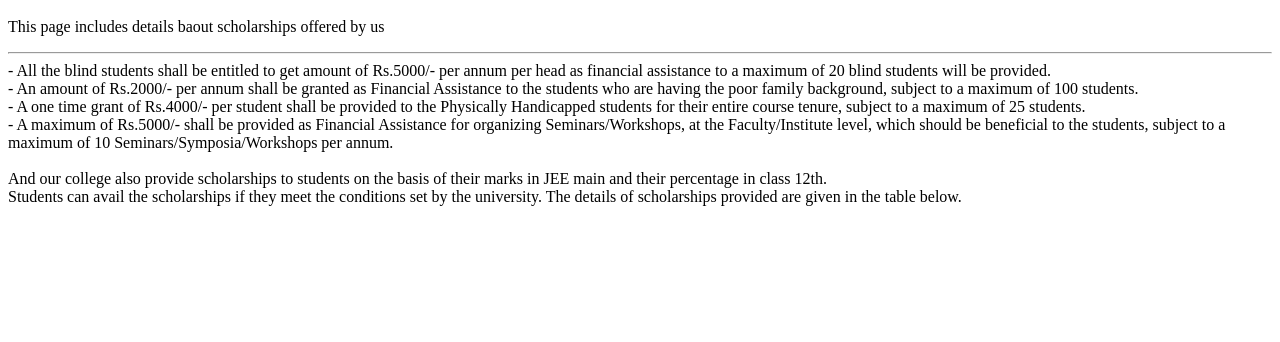
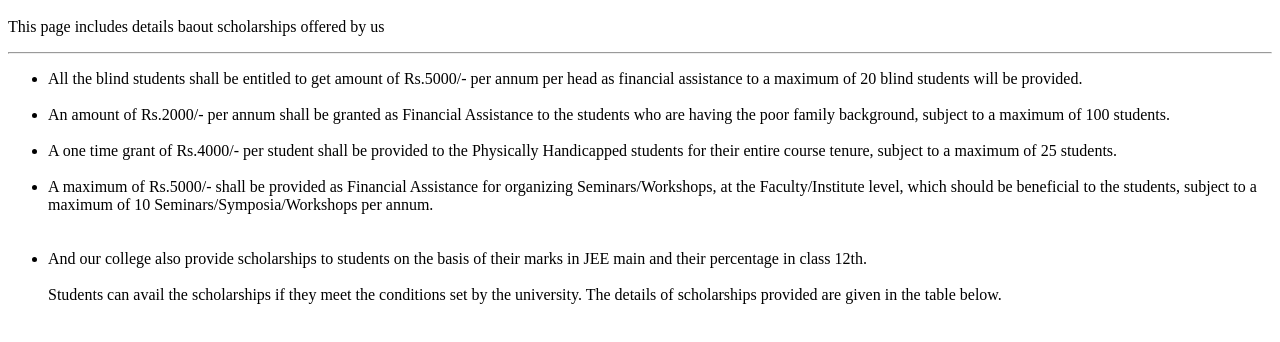
Before and after one commit to kush-test/scholarship, a plain HTML site: page index.html in a window 1280 px wide. Shown: the part 48-390 px from the top of the page. Drawn offline with Linux system fonts and the light colour scheme.

Commit message:
Update index.html

```diff
--- a/index.html
+++ b/index.html
@@ -9,16 +9,15 @@
 <p> This page includes details baout scholarships offered by us </p>
 <hr />
 
-
-- All the blind students shall be entitled to get amount of Rs.5000/- per annum per head as financial assistance to a maximum of 20 blind students will be provided. <br />
-- An amount of Rs.2000/- per annum shall be granted as Financial Assistance to the students who are having the poor family background, subject to a maximum of 100 students. <br />
-- A one time grant of Rs.4000/- per student shall be provided to the Physically Handicapped students for their entire course tenure, subject to a maximum of 25 students. <br />
-- A maximum of Rs.5000/- shall be provided as Financial Assistance for organizing Seminars/Workshops, at the Faculty/Institute level, which should be beneficial to the students,
-subject to a maximum of 10 Seminars/Symposia/Workshops per annum. <br />
+<ul>
+<li> All the blind students shall be entitled to get amount of Rs.5000/- per annum per head as financial assistance to a maximum of 20 blind students will be provided. </li> <br />
+<li> An amount of Rs.2000/- per annum shall be granted as Financial Assistance to the students who are having the poor family background, subject to a maximum of 100 students. </li> <br />
+<li> A one time grant of Rs.4000/- per student shall be provided to the Physically Handicapped students for their entire course tenure, subject to a maximum of 25 students. </li> <br />
+<li> A maximum of Rs.5000/- shall be provided as Financial Assistance for organizing Seminars/Workshops, at the Faculty/Institute level, which should be beneficial to the students, subject to a maximum of 10 Seminars/Symposia/Workshops per annum. </li> <br />
 <br />
-And our college also provide scholarships to students on the basis of their marks in JEE main and their percentage in class 12th.  <br />
+<li> And our college also provide scholarships to students on the basis of their marks in JEE main and their percentage in class 12th. </li> <br />
 Students can avail the scholarships if they meet the conditions set by the university. The details of scholarships provided are given in the table below.
 
-
+</ul>
 </body>
 </html>
```
